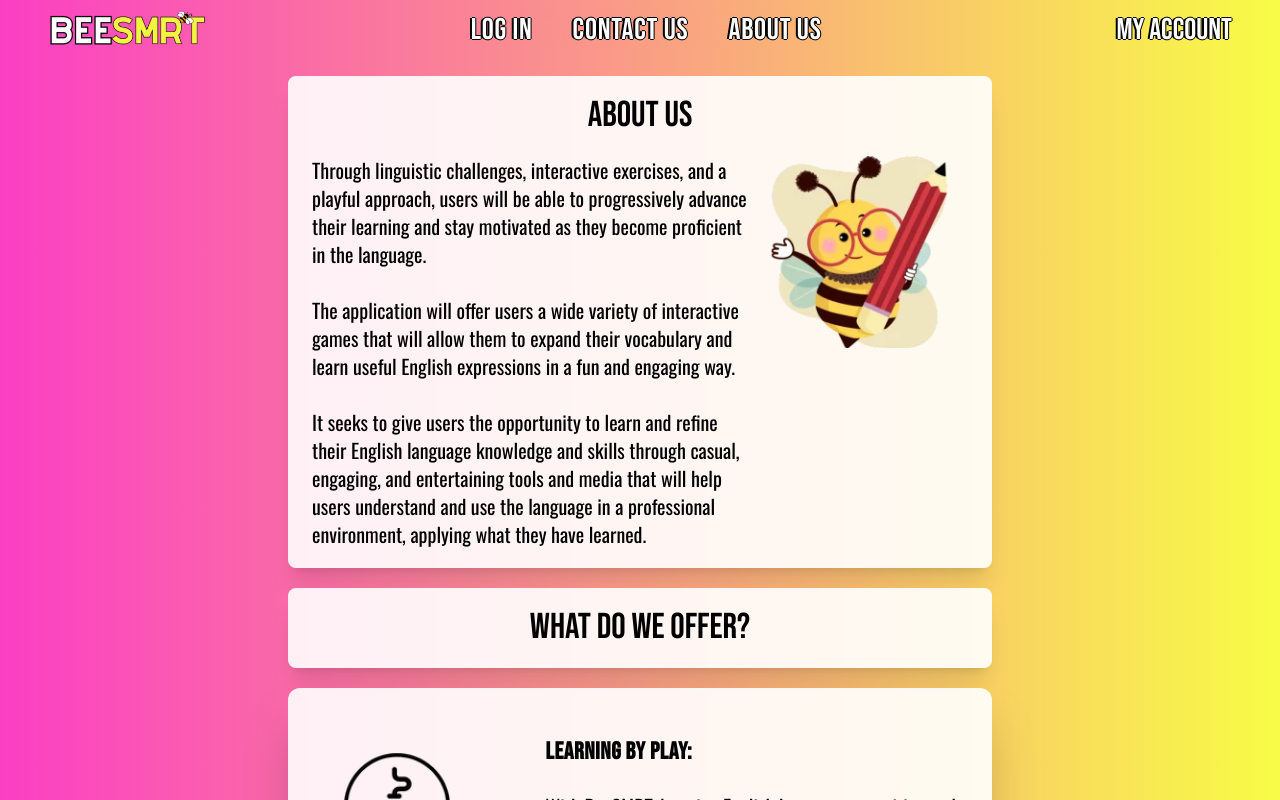
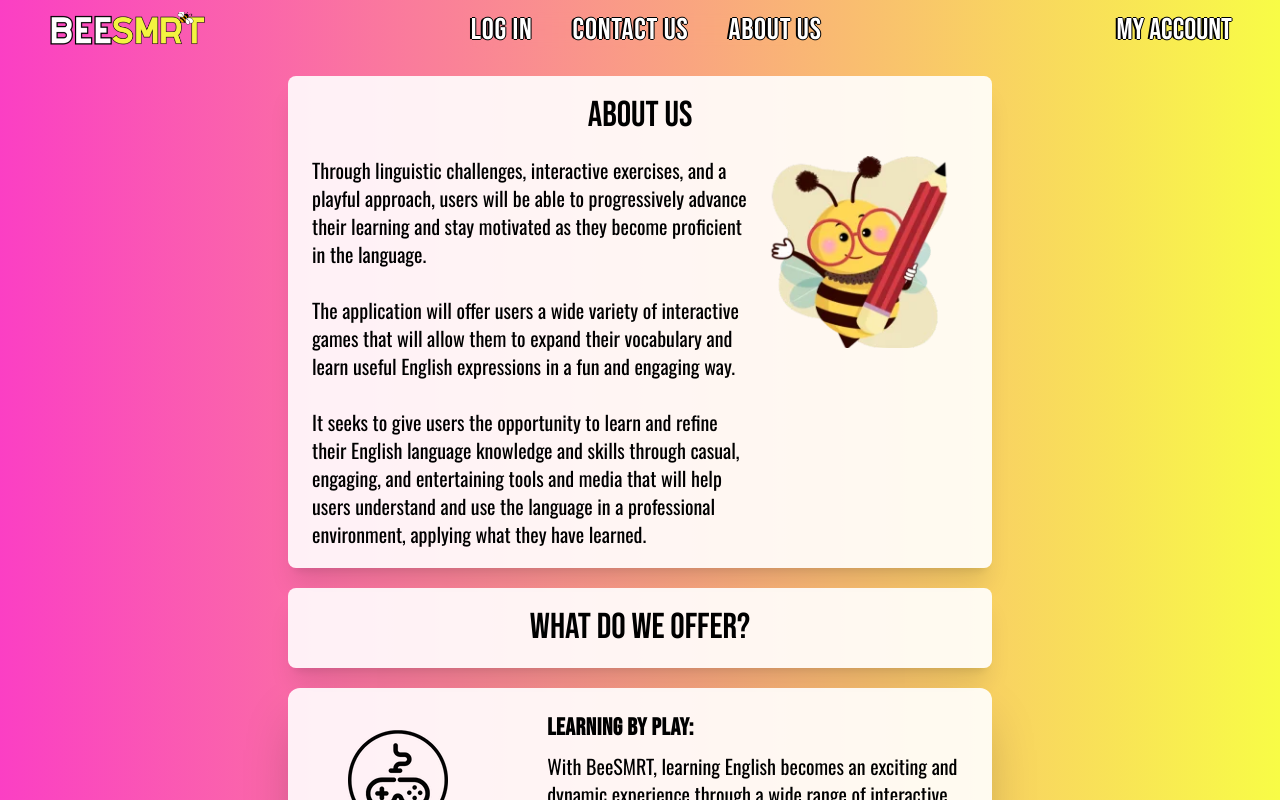
Before and after one commit to MRJonas343/BEESMRT3, a React (Vite) app: page /#/about in a window 1280 px wide. Built offline with nearby package versions, Linux system fonts and the light colour scheme; what @midudev/tailwind-animations would draw is missing.

Commit message:
removed unneeded padding

```diff
--- a/src/components/AboutCard.tsx
+++ b/src/components/AboutCard.tsx
@@ -3,11 +3,11 @@
 const AboutCard: React.FC<AboutCardProps> = ({ image, title, text }) => {
 	return (
 		<div className="flex flex-col lg:flex-row lg:items-center">
-			<div className="flex flex-col items-center lg:mr-24 basis-[25%] lg:pb-5">
-				<img className="w-28 pt-6" src={image} alt={title} />
+			<div className="flex flex-col items-center lg:mr-24 basis-[25%]">
+				<img src={image} alt={title} />
 			</div>
 			<div className="flex flex-col w-full">
-				<span className="font-Principal tracking-wide font-bold text-2xl py-6 text-center lg:text-left">
+				<span className="font-Principal tracking-wide font-bold text-2xl py-2 text-center lg:text-left">
 					{title}
 				</span>
 				<p className="font-Secundaria basis-[75%] lg:text-xl lg:pb-5">{text}</p>
--- a/src/routes/about/About.tsx
+++ b/src/routes/about/About.tsx
@@ -50,7 +50,7 @@
 						What do we offer?
 					</h2>
 				</section>
-				<section className="bg-white/90 h-auto p-6 pb-10 shadow-2xl rounded-xl lg:pl-14">
+				<section className="bg-white/90 h-auto shadow-2xl rounded-xl lg:pl-14 p-4">
 					<AboutCard
 						image={Control}
 						title="Learning by Play:"
```
